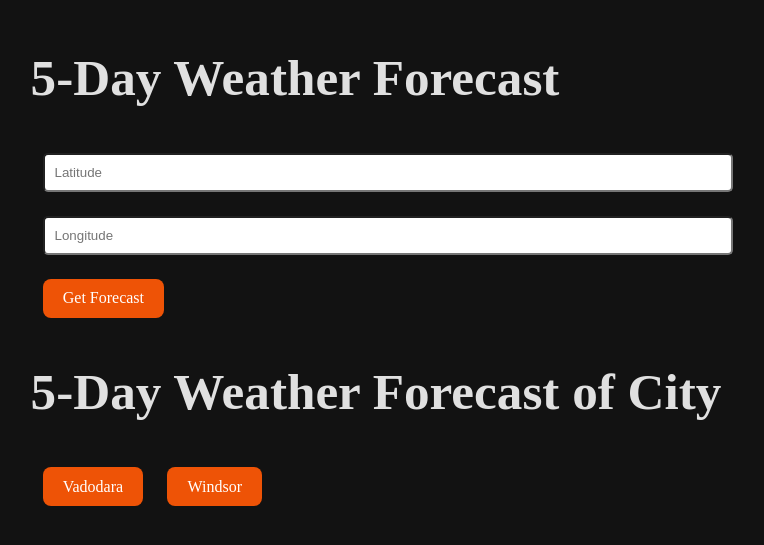
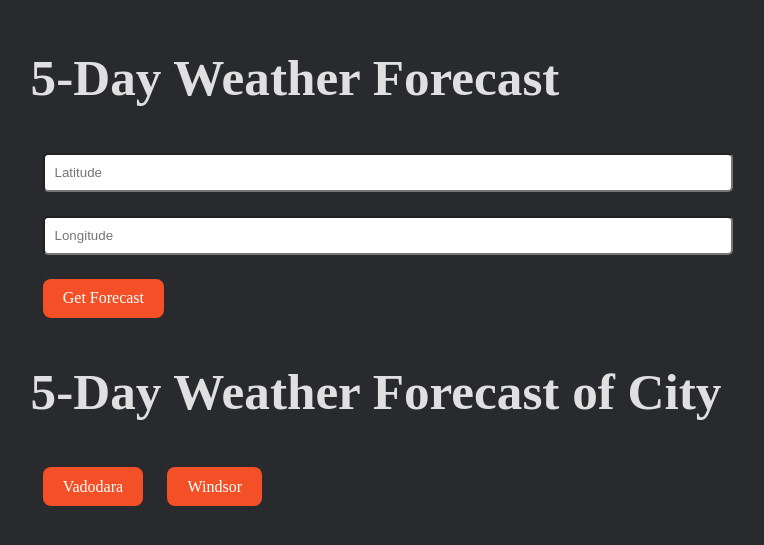
Before and after one commit to alkahaf/WeatherApp, a React app: page / in a window 1280 px wide. Shown: the part 117-662 px from the top of the page, without its empty margins (264-1028 px from the left). Built offline with nearby package versions, Linux system fonts and the light colour scheme; the HTML template or start-up script is replaced by a standard one; a web font is replaced by a local one.

Commit message:
final commit

```diff
--- a/src/index.css
+++ b/src/index.css
@@ -11,7 +11,7 @@
 
   /* color-scheme: light dark; */
   /* color: rgba(255, 255, 255, 0.87); */
-  background-color: #121212;
+  background-color: #282A2E;
 
   font-synthesis: none;
   text-rendering: optimizeLegibility;
@@ -42,7 +42,9 @@ h1 {
   line-height: 1.1;
   color:#E0E0E0 ;
 }
-
+h2{
+  color: #E0E0E0;
+}
 button {
   margin: 12px;
   border-radius: 8px;
@@ -52,13 +54,13 @@ button {
   font-weight: 500;
   /* font-family: inherit; */
   font-family:NectoMono ;
-  background-color: #ee5306;
+  background-color: #F45027;
   color: white;
   cursor: pointer;
   transition: border-color 0.25s;
 }
 button:hover {
-  background-color: #005f8c; /* Slightly darker blue */
+  background-color: #f450279a; /* Slightly darker blue */
 }
 button:focus,
 button:focus-visible {
```
